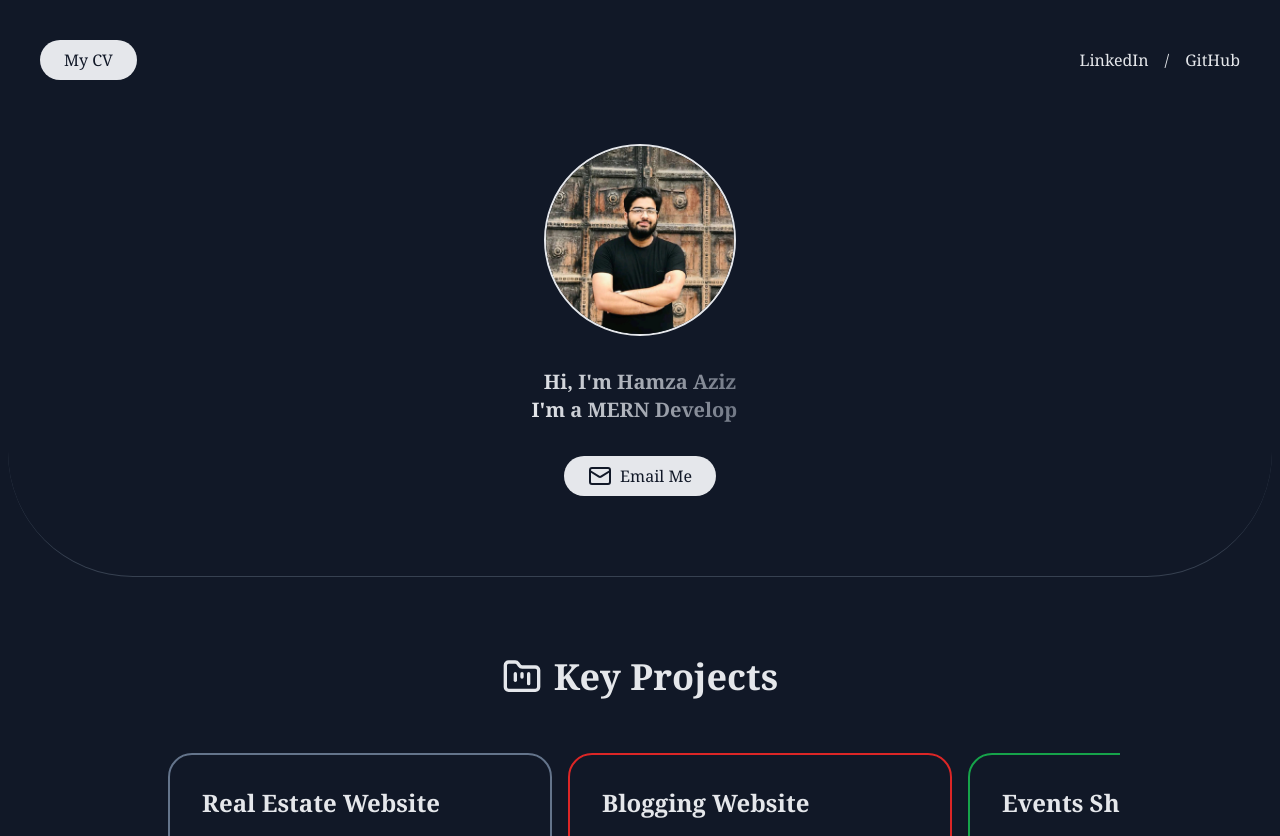
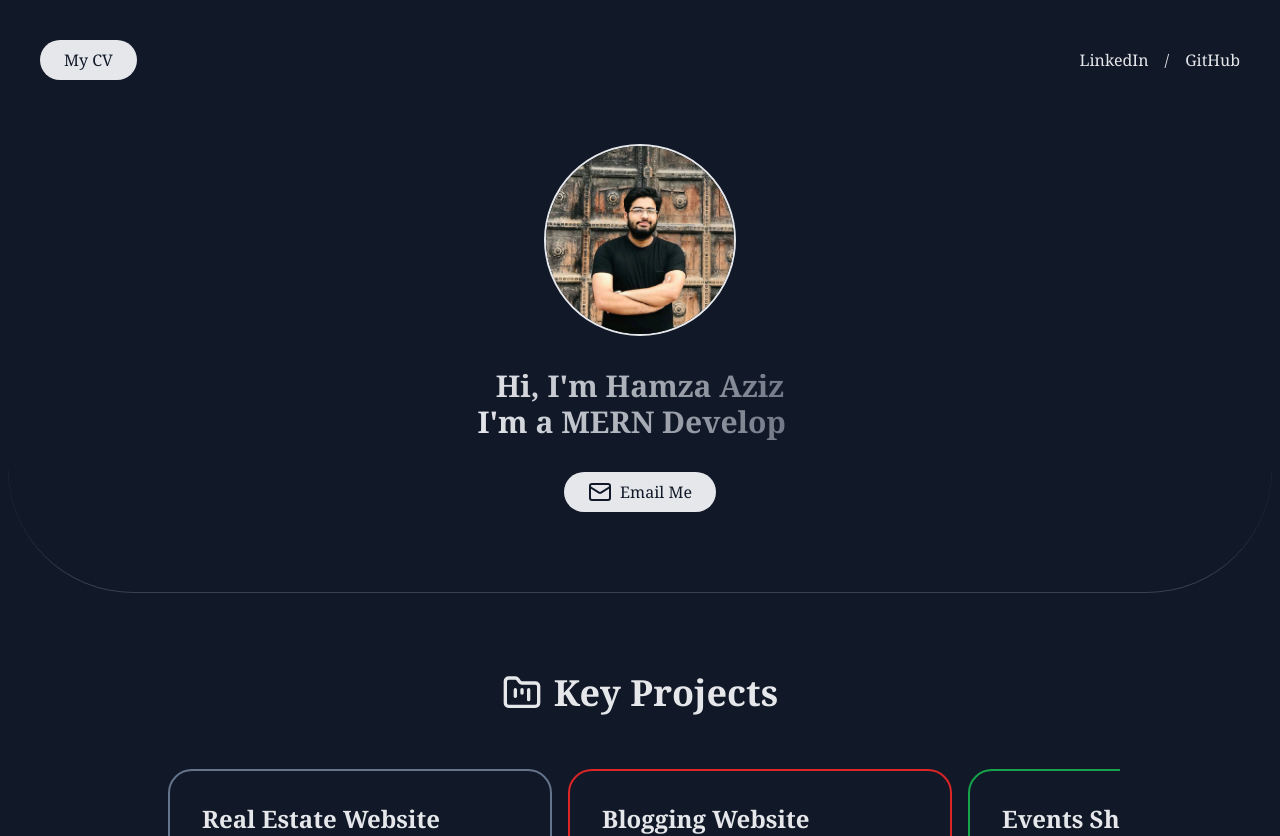
Before and after one commit to IamHamzaAziz/mern-portfolio, a React (Vite) app in the folder frontend/: page / in a window 1280 px wide. Shown: the top 836 px of the page. Built offline with nearby package versions, Linux system fonts and the light colour scheme.

Commit message:
fixed text size in hero section

```diff
--- a/frontend/src/sections/Hero.jsx
+++ b/frontend/src/sections/Hero.jsx
@@ -11,7 +11,7 @@ const Hero = () => {
                 className="rounded-full h-48 w-48 border-2 border-gray-200"
             />
 
-            <h1 className='text-xl font-bold text-center mt-8 bg-gradient-to-r from-gray-200 to-gray-500 bg-clip-text text-transparent'>
+            <h1 className='text-xl sm:text-3xl font-bold text-center mt-8 bg-gradient-to-r from-gray-200 to-gray-500 bg-clip-text text-transparent'>
                 Hi, I'm Hamza Aziz<br />
                 <TypeAnimation
                     sequence={[
```
